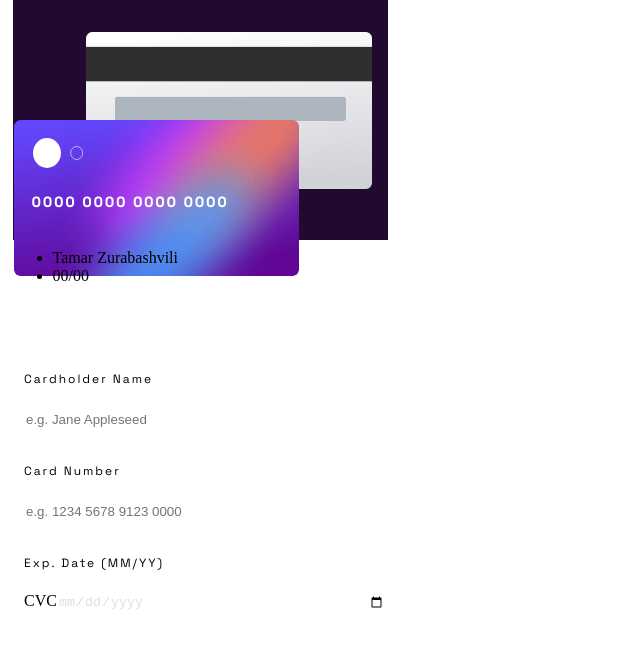
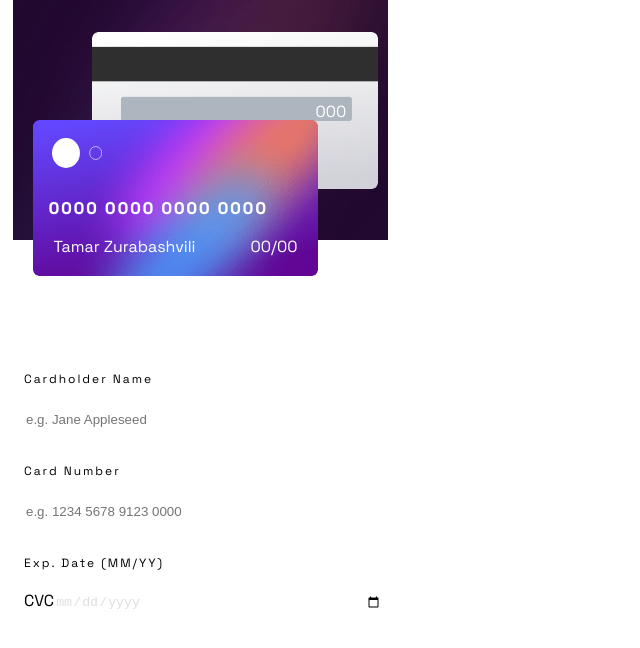
Before and after one commit to Tamuna-Z/interactive_card, a React (Create React App) app: page / in a window 1280 px wide. Shown: the top 648 px of the page, without its empty margins (0-640 px from the left). Built offline with nearby package versions, Linux system fonts and the light colour scheme.

Commit message:
add data on both cards

```diff
--- a/src/App.css
+++ b/src/App.css
@@ -1,7 +1,7 @@
 @import url('https://fonts.googleapis.com/css2?family=Lobster&family=Space+Grotesk:wght@300;400;500&display=swap');
-/* .app{
+body{
   font-family: 'Space Grotesk', sans-serif;
-} */
+}
 .bg{
   width: 400px;
   height: 650px;
@@ -10,25 +10,35 @@
 .colorBg{
   width: 375px;
   height: 240px;
-  background-color: #21092F;
   margin: 0 auto;
   position: relative;
 }
 .backCard{
+  position: absolute;
+  left: 6px;
+  border-radius: 6px;
+  z-index: 1;
   width: 286px;
   margin-left: 73px;
   margin-top: 32px;
+}
+.backCvCode{
+  position: absolute;
+  z-index: 7;
+  top: 85px;
+  left: 303px;
+  color: #FFFFFF;
+}
 
-}
 .frontCard{
   width: 285px;
   border-radius: 6px;
   position: absolute;
   z-index: 1;
-  right: 0%;
+  left: 20px;
   top: 50%;
   bottom: 0.25%;
-  left: 0.35%;
+
 
 }
 .logoCard{
@@ -39,27 +49,47 @@
   top: 138px;
   left: 20px;
   color: white;
+  padding-left: 19px;
+  padding-right: 27px;margin-bottom: 37px;
 }
 .cardData{
   position: absolute;
   z-index: 5;
   list-style: none;
   top: 160px;
+  padding-right: 27px;
+  padding-left: 17px;
+}
+.number{
+  padding-left: 19px;
+}
+
+ul{
+  display: flex;
+  justify-content: space-between;
+  padding-left: 24px;
 }
 h2{
   width: 239px;
   height: 23px;
   top: 85px;
-  left: 20px;
+  left: 55px;
   font-family: 'Space Grotesk', sans-serif;
-  font-size: 14px;
+  font-size: 16px;
   line-height: 23px;
   letter-spacing: 2.2px;
   font-weight: 500px;
   color: #FFFFFF;
-  padding: 19px;
+  padding-left: 19px;
+  padding-right: 27px;
+  margin-top: 37px;
 
-
+}
+li{
+  color: white;
+}
+.cvCode{
+  margin-right: 17px;
 }
 
 /* formContainer */
--- a/src/App.tsx
+++ b/src/App.tsx
@@ -2,6 +2,7 @@ import React from "react";
 import "./App.css";
 import backCard from './images/bg-card-back.png';
 import frontCard from './images/bg-card-front.png';
+import colorBg from './images/bg-main-mobile.png';
 import logo from './images/card-logo.svg'
 
 function App() {
@@ -10,14 +11,16 @@ function App() {
       <div className="container">
         <div className="cardContainer">
           <div className="colorBg">
+            <img src ={colorBg}/>
             <img className="backCard" src={backCard} alt="back_card"/>
+            <p className="backCvCode">000</p>
             <img className="frontCard" src={frontCard} />
             <img className="logoCard" src={logo}/>
             <div className="cardData">
-              <h2>0000 0000 0000 0000</h2>
+              <h2 className="number">0000 0000 0000 0000</h2>
               <ul>
-                <li>Tamar Zurabashvili</li>
-                <li>00/00</li>
+                <li className="name">Tamar Zurabashvili</li>
+                <li className="cvCode">00/00</li>
               </ul>
             </div>
           </div>
--- a/src/index.css
+++ b/src/index.css
@@ -3,3 +3,6 @@ body {
   padding: 0;
 
 }
+*{
+  list-style: none;
+}
```
